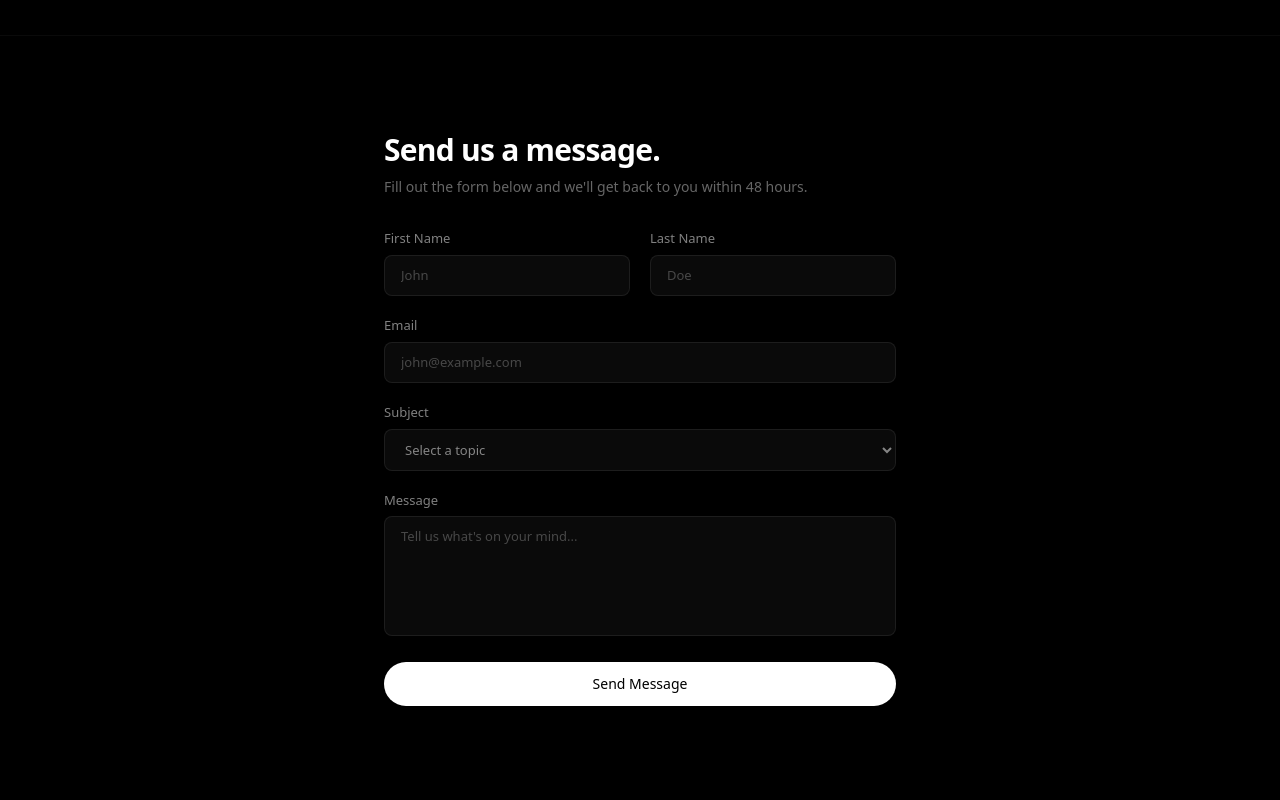
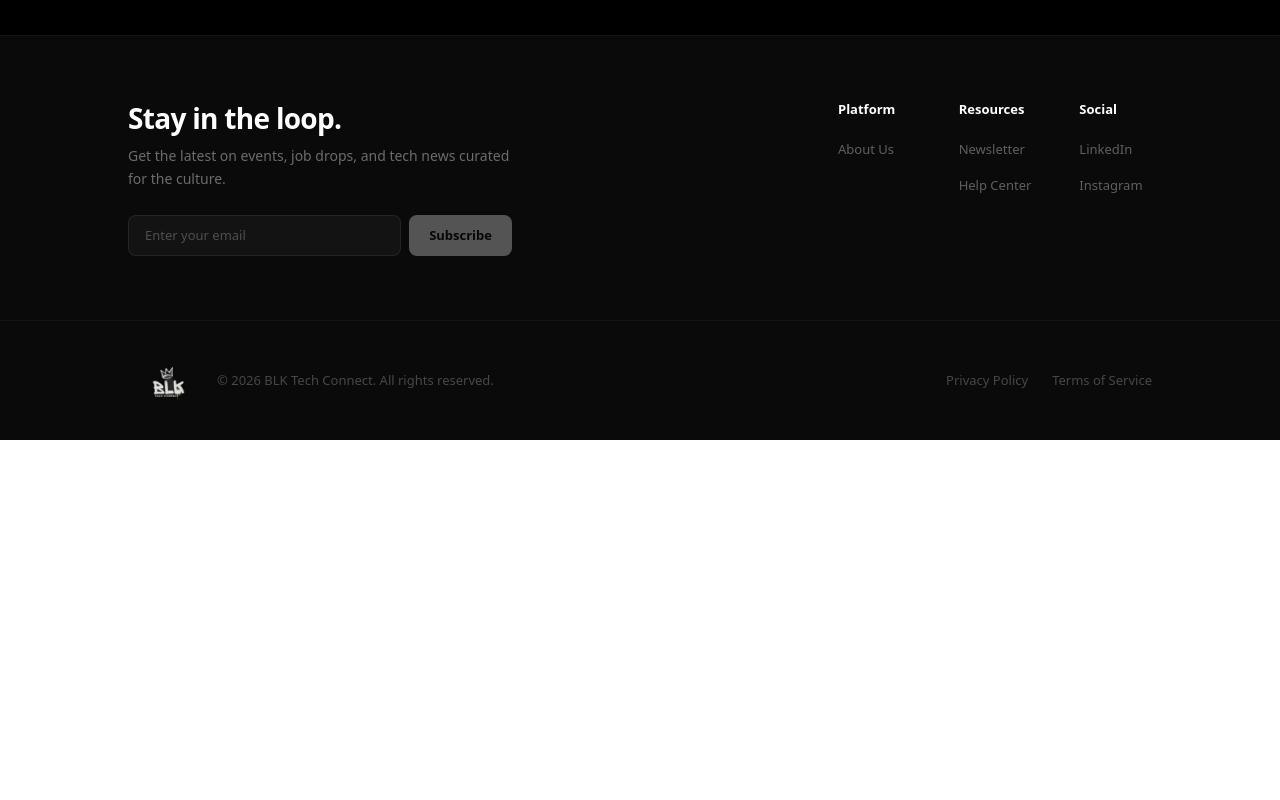
Before and after one commit to kcooperdev/updated-blk-tech-connect, a Next.js app: page /contact in a window 1280 px wide. Shown: the part 720-1520 px from the top of the page. After the commit the page ends 1160 px from the top, so only its background shows below. Built offline with nearby package versions, Linux system fonts and the light colour scheme.

Commit message:
updated website

```diff
--- a/src/app/contact/page.tsx
+++ b/src/app/contact/page.tsx
@@ -2,7 +2,6 @@
 
 import { Header } from "@/components/Header";
 import { Footer } from "@/components/Footer";
-import { capture } from "@/lib/posthog";
 
 const contactOptions = [
   {
@@ -43,16 +42,6 @@ const contactOptions = [
 ];
 
 export default function ContactPage() {
-  const handleContactSubmit = (e: React.FormEvent<HTMLFormElement>) => {
-    e.preventDefault();
-    const form = e.currentTarget;
-    const subject = (form.elements.namedItem("subject") as HTMLSelectElement)?.value;
-
-    capture("contact_form_submitted", {
-      subject: subject || "not_selected",
-    });
-  };
-
   return (
     <div className="min-h-screen bg-black">
       <Header />
@@ -102,109 +91,6 @@ export default function ContactPage() {
           </div>
         </section>
 
-        {/* Contact form */}
-        <section className="border-t border-white/[0.04] px-5 py-16 sm:px-8 md:py-24">
-          <div className="mx-auto max-w-lg">
-            <h2 className="mb-2 text-2xl font-bold tracking-tight text-white md:text-3xl">
-              Send us a message.
-            </h2>
-            <p className="mb-8 text-[14px] text-white/40">
-              Fill out the form below and we&apos;ll get back to you within 48
-              hours.
-            </p>
-            <form onSubmit={handleContactSubmit} className="space-y-5">
-              <div className="grid gap-5 sm:grid-cols-2">
-                <div>
-                  <label
-                    htmlFor="firstName"
-                    className="mb-1.5 block text-[13px] font-medium text-white/50"
-                  >
-                    First Name
-                  </label>
-                  <input
-                    id="firstName"
-                    name="firstName"
-                    type="text"
-                    className="w-full rounded-lg border border-white/[0.08] bg-white/[0.04] px-4 py-2.5 text-[13px] text-white placeholder:text-white/25 focus:border-white/20 focus:outline-none transition-colors duration-200"
-                    placeholder="John"
-                  />
-                </div>
-                <div>
-                  <label
-                    htmlFor="lastName"
-                    className="mb-1.5 block text-[13px] font-medium text-white/50"
-                  >
-                    Last Name
-                  </label>
-                  <input
-                    id="lastName"
-                    name="lastName"
-                    type="text"
-                    className="w-full rounded-lg border border-white/[0.08] bg-white/[0.04] px-4 py-2.5 text-[13px] text-white placeholder:text-white/25 focus:border-white/20 focus:outline-none transition-colors duration-200"
-                    placeholder="Doe"
-                  />
-                </div>
-              </div>
-              <div>
-                <label
-                  htmlFor="email"
-                  className="mb-1.5 block text-[13px] font-medium text-white/50"
-                >
-                  Email
-                </label>
-                <input
-                  id="email"
-                  name="email"
-                  type="email"
-                  className="w-full rounded-lg border border-white/[0.08] bg-white/[0.04] px-4 py-2.5 text-[13px] text-white placeholder:text-white/25 focus:border-white/20 focus:outline-none transition-colors duration-200"
-                  placeholder="john@example.com"
-                />
-              </div>
-              <div>
-                <label
-                  htmlFor="subject"
-                  className="mb-1.5 block text-[13px] font-medium text-white/50"
-                >
-                  Subject
-                </label>
-                <select
-                  id="subject"
-                  name="subject"
-                  className="w-full rounded-lg border border-white/[0.08] bg-white/[0.04] px-4 py-2.5 text-[13px] text-white/50 focus:border-white/20 focus:outline-none transition-colors duration-200"
-                >
-                  <option value="">Select a topic</option>
-                  <option value="general">General Inquiry</option>
-                  <option value="partnership">Partnership</option>
-                  <option value="sponsorship">Sponsorship</option>
-                  <option value="volunteer">Volunteering</option>
-                  <option value="media">Media / Press</option>
-                  <option value="other">Other</option>
-                </select>
-              </div>
-              <div>
-                <label
-                  htmlFor="message"
-                  className="mb-1.5 block text-[13px] font-medium text-white/50"
-                >
-                  Message
-                </label>
-                <textarea
-                  id="message"
-                  name="message"
-                  rows={5}
-                  className="w-full rounded-lg border border-white/[0.08] bg-white/[0.04] px-4 py-2.5 text-[13px] text-white placeholder:text-white/25 focus:border-white/20 focus:outline-none transition-colors duration-200 resize-none"
-                  placeholder="Tell us what's on your mind..."
-                />
-              </div>
-              <button
-                type="submit"
-                className="w-full cursor-pointer rounded-full bg-white px-7 py-3 text-sm font-medium text-black transition-all duration-200 hover:bg-white/90 active:scale-[0.98]"
-              >
-                Send Message
-              </button>
-            </form>
-          </div>
-        </section>
       </main>
       <Footer />
     </div>
--- a/src/app/get-involved/page.tsx
+++ b/src/app/get-involved/page.tsx
@@ -1,5 +1,6 @@
 "use client";
 
+import React from "react";
 import { Header } from "@/components/Header";
 import { Footer } from "@/components/Footer";
 import Link from "next/link";
@@ -45,8 +46,8 @@ const ways = [
     description:
       "Share your expertise and help the next generation of Black technologists grow. Mentors meet with mentees monthly for career guidance and support.",
     cta: "Apply to Mentor",
-    href: "/contact",
-    external: false,
+    href: "https://discord.gg/gWfhQFzbnB",
+    external: true,
     color: "violet",
     icon: (
       <svg xmlns="http://www.w3.org/2000/svg" width="20" height="20" viewBox="0 0 24 24" fill="none" stroke="currentColor" strokeWidth="1.5" strokeLinecap="round" strokeLinejoin="round">
@@ -59,8 +60,8 @@ const ways = [
     description:
       "Have expertise to share? We're always looking for speakers for panels, lightning talks, and workshops. Topics range from technical to career development.",
     cta: "Submit a Talk",
-    href: "/contact",
-    external: false,
+    href: "https://discord.gg/gWfhQFzbnB",
+    external: true,
     color: "emerald",
     icon: (
       <svg xmlns="http://www.w3.org/2000/svg" width="20" height="20" viewBox="0 0 24 24" fill="none" stroke="currentColor" strokeWidth="1.5" strokeLinecap="round" strokeLinejoin="round">
@@ -94,8 +95,8 @@ const ways = [
     description:
       "Help us run events, moderate the community, create content, and more. Volunteers are the backbone of everything we do.",
     cta: "Get Started",
-    href: "/contact",
-    external: false,
+    href: "https://discord.gg/gWfhQFzbnB",
+    external: true,
     color: "violet",
     icon: (
       <svg xmlns="http://www.w3.org/2000/svg" width="20" height="20" viewBox="0 0 24 24" fill="none" stroke="currentColor" strokeWidth="1.5" strokeLinecap="round" strokeLinejoin="round">
@@ -112,6 +113,8 @@ const colorMap: Record<string, string> = {
 };
 
 export default function GetInvolvedPage() {
+  const [email, setEmail] = React.useState("");
+
   const handleCtaClick = (title: string, cta: string, external: boolean) => {
     capture("get_involved_cta_clicked", {
       card_title: title,
@@ -120,14 +123,18 @@ export default function GetInvolvedPage() {
     });
   };
 
-  const handleNewsletterSubmit = (e: React.FormEvent<HTMLFormElement>) => {
+  const handleNewsletterSubmit = async (e: React.FormEvent<HTMLFormElement>) => {
     e.preventDefault();
-    const form = e.currentTarget;
-    const email = (form.elements.namedItem("email") as HTMLInputElement)?.value;
+    if (!email) return;
+
+    await fetch("https://hooks.zapier.com/hooks/catch/24843724/ux8uizt/", {
+      method: "POST",
+      body: JSON.stringify({ email }),
+    });
 
     capture("get_involved_newsletter_subscribed", {
       source: "get_involved_page",
-      email_provided: !!email,
+      email_provided: true,
     });
   };
 
@@ -222,11 +229,14 @@ export default function GetInvolvedPage() {
                 name="email"
                 type="email"
                 placeholder="Enter your email"
+                value={email}
+                onChange={(e) => setEmail(e.target.value)}
                 className="flex-1 rounded-lg border border-white/[0.08] bg-white/[0.04] px-4 py-2.5 text-[13px] text-white placeholder:text-white/25 focus:border-white/20 focus:outline-none transition-colors duration-200"
               />
               <button
                 type="submit"
-                className="shrink-0 cursor-pointer rounded-lg bg-white px-5 py-2.5 text-[13px] font-semibold text-black transition-colors duration-200 hover:bg-white/90"
+                disabled={!email}
+                className="shrink-0 rounded-lg px-5 py-2.5 text-[13px] font-semibold transition-colors duration-200 disabled:cursor-not-allowed disabled:opacity-30 bg-white text-black cursor-pointer hover:bg-white/90"
               >
                 Subscribe
               </button>
--- a/src/app/newsletter/page.tsx
+++ b/src/app/newsletter/page.tsx
@@ -1,5 +1,6 @@
 "use client";
 
+import React from "react";
 import { Header } from "@/components/Header";
 import { Footer } from "@/components/Footer";
 import { capture } from "@/lib/posthog";
@@ -56,14 +57,20 @@ const highlights = [
 ];
 
 export default function NewsletterPage() {
-  const handleNewsletterSubmit = (e: React.FormEvent<HTMLFormElement>) => {
+  const [email, setEmail] = React.useState("");
+
+  const handleNewsletterSubmit = async (e: React.FormEvent<HTMLFormElement>) => {
     e.preventDefault();
-    const form = e.currentTarget;
-    const email = (form.elements.namedItem("email") as HTMLInputElement)?.value;
+    if (!email) return;
+
+    await fetch("https://hooks.zapier.com/hooks/catch/24843724/ux8uizt/", {
+      method: "POST",
+      body: JSON.stringify({ email }),
+    });
 
     capture("newsletter_subscribed", {
       source: "newsletter_page",
-      email_provided: !!email,
+      email_provided: true,
     });
   };
 
@@ -90,11 +97,14 @@ export default function NewsletterPage() {
                 name="email"
                 type="email"
                 placeholder="Enter your email"
+                value={email}
+                onChange={(e) => setEmail(e.target.value)}
                 className="flex-1 rounded-lg border border-white/[0.08] bg-white/[0.04] px-4 py-3 text-[13px] text-white placeholder:text-white/25 focus:border-white/20 focus:outline-none transition-colors duration-200"
               />
               <button
                 type="submit"
-                className="shrink-0 cursor-pointer rounded-lg bg-white px-6 py-3 text-[13px] font-semibold text-black transition-colors duration-200 hover:bg-white/90"
+                disabled={!email}
+                className="shrink-0 rounded-lg px-6 py-3 text-[13px] font-semibold transition-colors duration-200 disabled:cursor-not-allowed disabled:opacity-30 bg-white text-black cursor-pointer hover:bg-white/90"
               >
                 Subscribe
               </button>
--- a/src/app/team/page.tsx
+++ b/src/app/team/page.tsx
@@ -125,10 +125,12 @@ export default function TeamPage() {
               us.
             </p>
             <a
-              href="/contact"
+              href="https://discord.gg/gWfhQFzbnB"
+              target="_blank"
+              rel="noopener noreferrer"
               className="mt-8 inline-flex items-center justify-center gap-2 rounded-full bg-white px-7 py-3 text-sm font-medium text-black transition-all duration-200 hover:bg-white/90 active:scale-[0.98]"
             >
-              Get in Touch
+              Join Discord
             </a>
           </div>
         </section>
--- a/src/components/Footer.tsx
+++ b/src/components/Footer.tsx
@@ -1,12 +1,12 @@
 "use client";
 
+import React from "react";
 import Link from "next/link";
 import { Logo } from "./ui/Logo";
 import { capture } from "@/lib/posthog";
 
 const platformLinks = [
   { href: "/about", label: "About Us" },
-  { href: "/contact", label: "Contact" },
 ];
 
 const resourceLinks = [
@@ -57,14 +57,20 @@ function LinkColumn({
 }
 
 export function Footer() {
-  const handleNewsletterSubmit = (e: React.FormEvent<HTMLFormElement>) => {
+  const [email, setEmail] = React.useState("");
+
+  const handleNewsletterSubmit = async (e: React.FormEvent<HTMLFormElement>) => {
     e.preventDefault();
-    const form = e.currentTarget;
-    const email = (form.elements.namedItem("email") as HTMLInputElement)?.value;
+    if (!email) return;
+
+    await fetch("https://hooks.zapier.com/hooks/catch/24843724/ux8uizt/", {
+      method: "POST",
+      body: JSON.stringify({ email }),
+    });
 
     capture("footer_newsletter_subscribed", {
       source: "footer",
-      email_provided: !!email,
+      email_provided: true,
     });
   };
 
@@ -88,11 +94,14 @@ export function Footer() {
                   name="email"
                   type="email"
                   placeholder="Enter your email"
+                  value={email}
+                  onChange={(e) => setEmail(e.target.value)}
                   className="flex-1 rounded-lg border border-white/[0.08] bg-white/[0.04] px-4 py-2.5 text-[13px] text-white placeholder:text-white/25 focus:border-white/20 focus:outline-none transition-colors duration-200"
                 />
                 <button
                   type="submit"
-                  className="shrink-0 rounded-lg bg-white px-5 py-2.5 text-[13px] font-semibold text-black transition-colors duration-200 hover:bg-white/90 cursor-pointer"
+                  disabled={!email}
+                  className="shrink-0 rounded-lg px-5 py-2.5 text-[13px] font-semibold transition-colors duration-200 disabled:cursor-not-allowed disabled:opacity-30 bg-white text-black cursor-pointer hover:bg-white/90"
                 >
                   Subscribe
                 </button>
```
Also changed, not shown: src/app/events/page.tsx (+6 -36 lines), src/app/help/page.tsx (+8 -6 lines), src/app/partners/page.tsx (+5 -3 lines).
